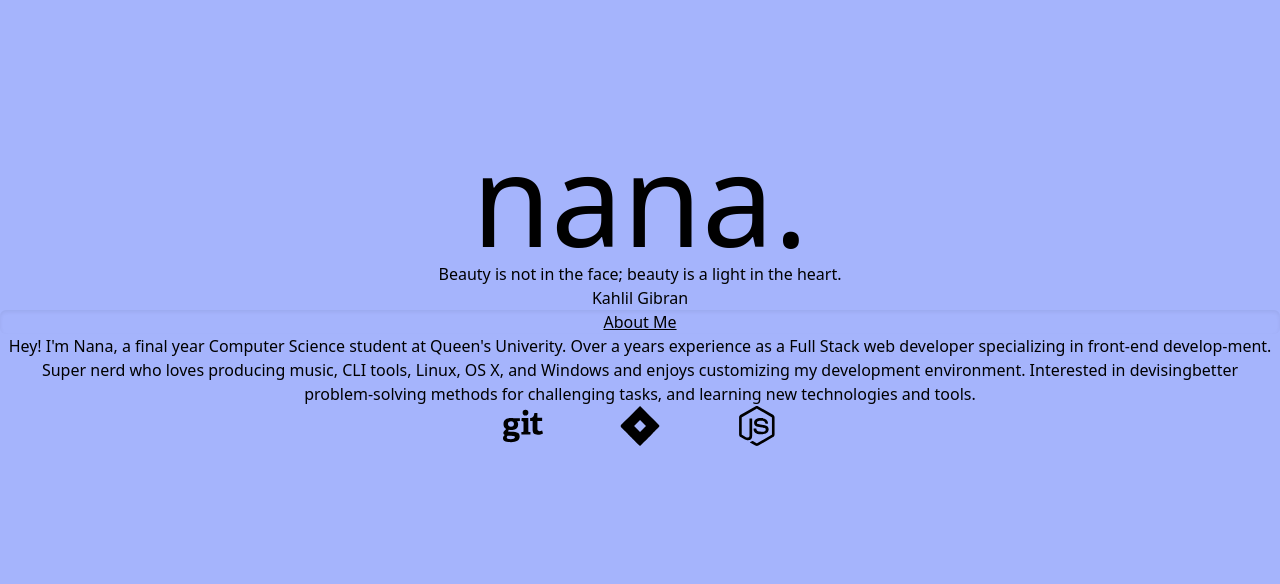
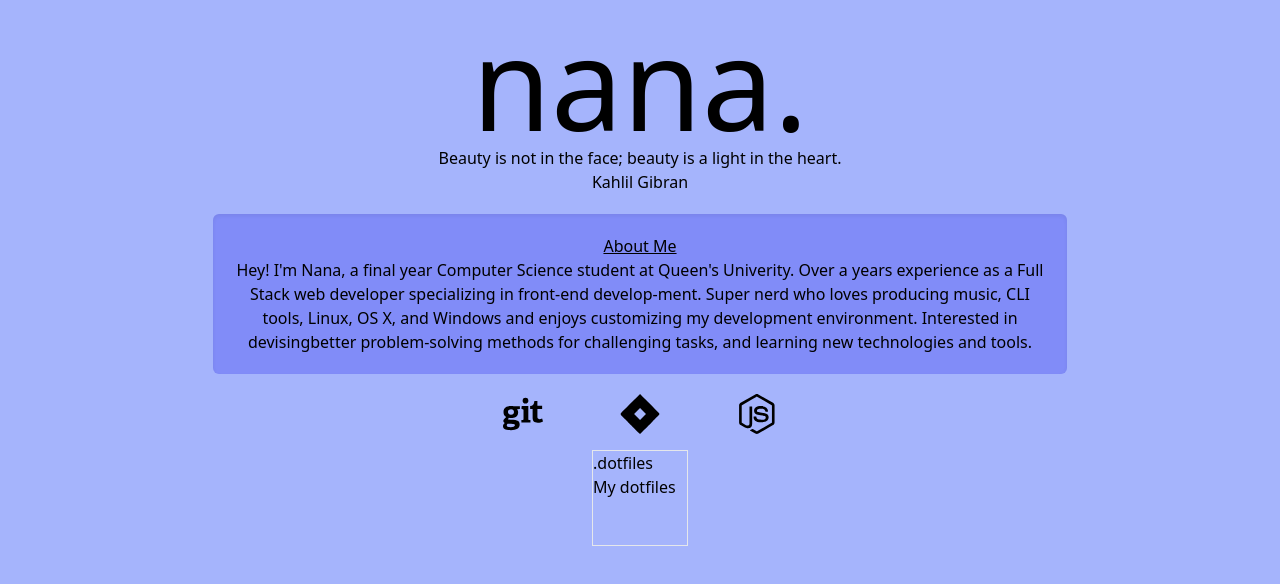
Before and after one commit to nana-boateng/portfolio, a React (Create React App) app: page / in a window 1280 px wide. Shown: the part 110-694 px from the top of the page. Built offline with nearby package versions, Linux system fonts and the light colour scheme.

Commit message:
Style changes

```diff
--- a/src/components/Card.jsx
+++ b/src/components/Card.jsx
@@ -2,7 +2,7 @@ import React from "react";
 
 export default function Card({ header, content }) {
   return (
-    <div className="group border w-max border-indigo-500">
+    <div className="border h-24 w-24">
       <div>{header}</div>
       <div>{content}</div>
     </div>
--- /dev/null
+++ b/src/components/Projects.jsx
@@ -0,0 +1,12 @@
+import Card from "./Card";
+
+export default function Projects({ projects }) {
+  const header = projects.title;
+  const content = projects.description;
+
+  return (
+    <div className={`mx-auto my-4`}>
+      <Card header={header} content={content} />
+    </div>
+  );
+}
--- a/src/components/Quote.jsx
+++ b/src/components/Quote.jsx
@@ -1,11 +1,11 @@
 // import axios from "axios";
-import { useState } from "react";
+// import { useState } from "react";
 
 export default function Quote() {
-  const [quote, setQuote] = useState({
+  const quote = {
     text: "Beauty is not in the face; beauty is a light in the heart.",
     author: "Kahlil Gibran",
-  });
+  };
 
   return (
     <div className="text-center text-black">
--- a/src/components/Summary.jsx
+++ b/src/components/Summary.jsx
@@ -1,9 +1,7 @@
 export default function Summary() {
   return (
-    <div>
-      <div className="underline text-center rounded-md shadow-inner">
-        About Me
-      </div>
+    <div className="w-2/3 mx-auto bg-indigo-400 rounded-md shadow-inner p-5 my-5">
+      <h2 className="underline text-center ">About Me</h2>
       <p className="text-center">
         Hey! I'm Nana, a final year Computer Science student at Queen's
         Univerity. Over a years experience as a Full Stack web developer
--- a/src/pages/Home.jsx
+++ b/src/pages/Home.jsx
@@ -3,8 +3,14 @@ import Summary from "../components/Summary";
 import PageHeader from "./../components/PageHeader";
 import Quote from "./../components/Quote";
 import Carousel from "./../components/Carousel";
+import Projects from "./../components/Projects";
 
 export default function Home() {
+  // create projects object with title and description
+  const projects = {
+    title: ".dotfiles",
+    description: "My dotfiles",
+  };
   return (
     <div className="h-screen bg-indigo-300 flex flex-col justify-center">
       {/*Name*/}
@@ -16,6 +22,7 @@ export default function Home() {
       {/* Software Carousel  */}
       <Carousel />
       {/* Project Cards  */}
+      <Projects projects={projects} />
     </div>
   );
 }
```
